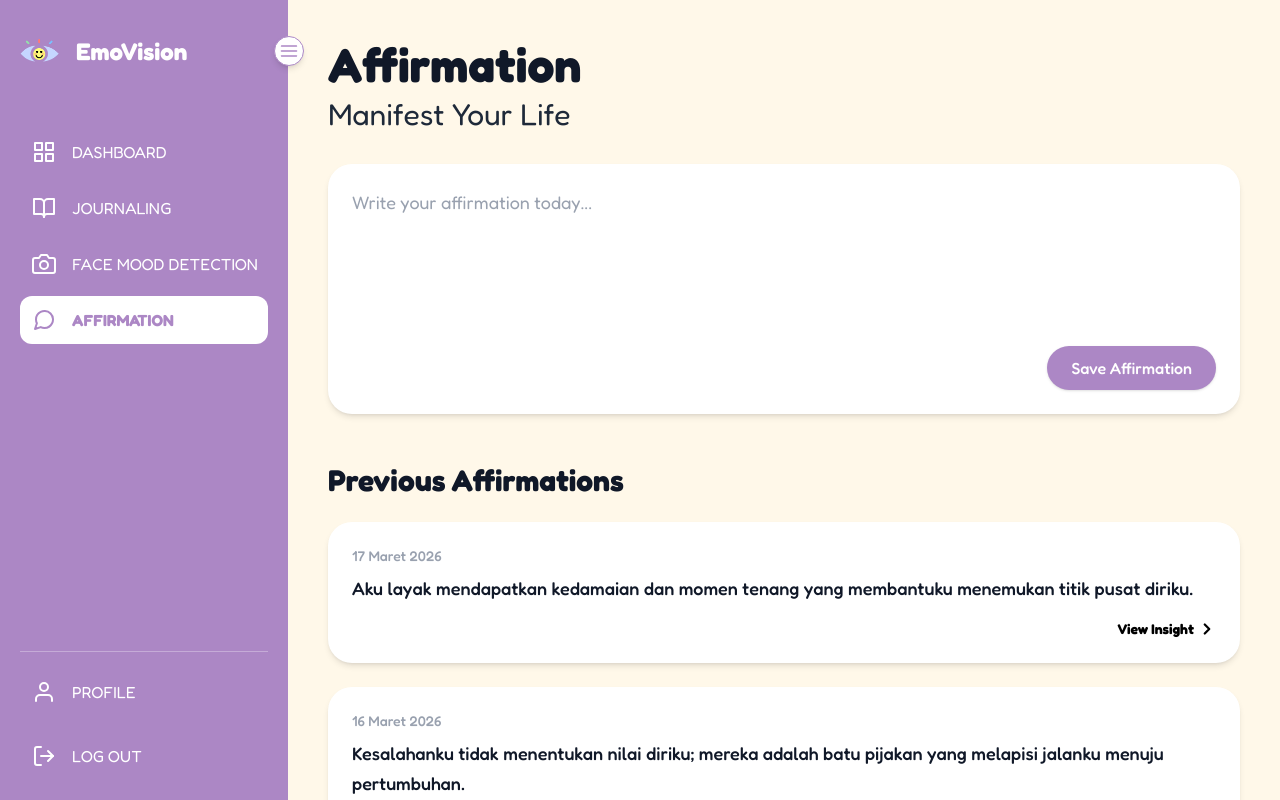
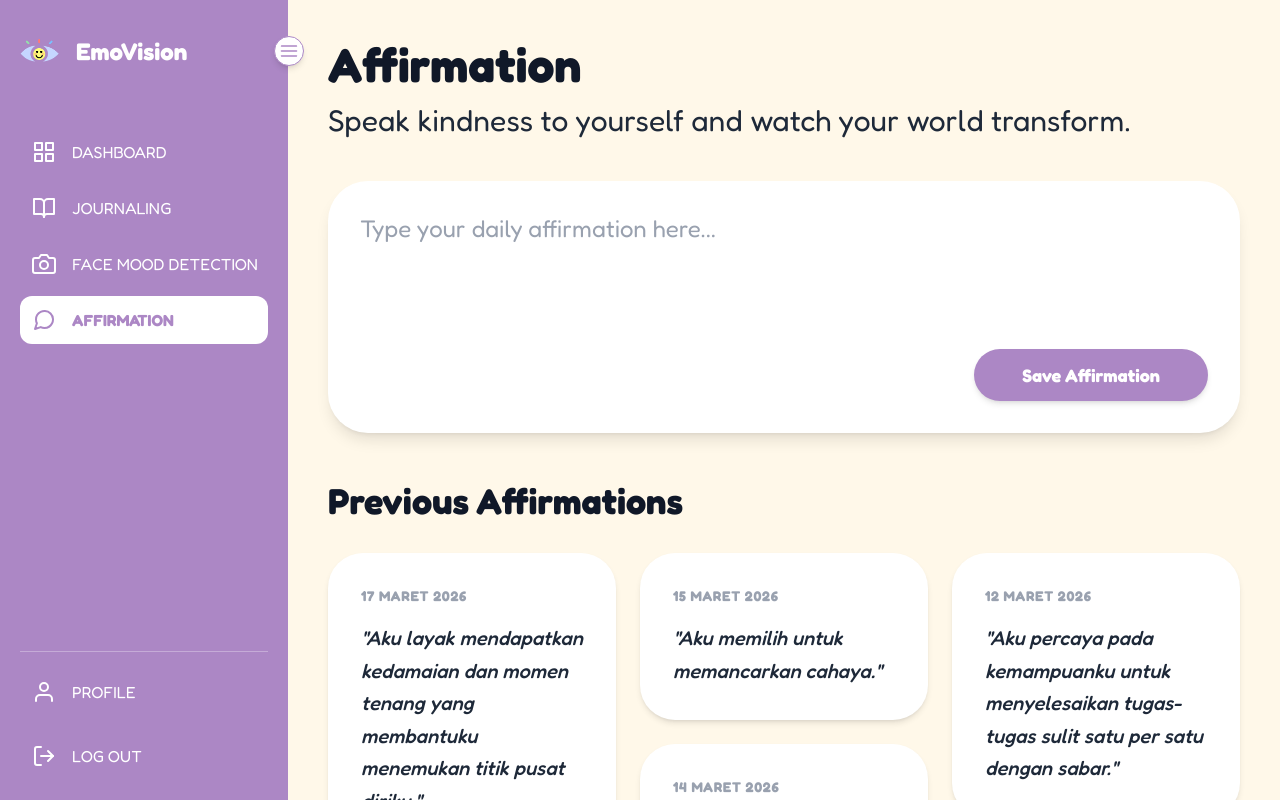
Before and after one commit to EmoVision-Capstone-Project/emovision-frontend, a React (Vite) app: page /affirmation in a window 1280 px wide. Built offline with nearby package versions, Linux system fonts and the light colour scheme.

Commit message:
update page affirmation

```diff
--- a/src/pages/Affirmation.jsx
+++ b/src/pages/Affirmation.jsx
@@ -1,5 +1,4 @@
 import React, { useState } from "react";
-import { FiChevronRight } from "react-icons/fi";
 import Sidebar from "../components/Sidebar";
 import Footer from "../components/Footer";
 
@@ -10,11 +9,23 @@ const previousAffirmations = [
   },
   {
     date: "16 Maret 2026",
-    text: "Kesalahanku tidak menentukan nilai diriku; mereka adalah batu pijakan yang melapisi jalanku menuju pertumbuhan.",
+    text: "Kesalahanku tidak menentukan nilai diriku; mereka adalah batu pijakan yang melapisi jalanku menuju pertumbuhan. Aku belajar bahwa setiap tantangan adalah bagian dari proses menjadi lebih baik.",
   },
   {
     date: "15 Maret 2026",
-    text: "Aku memilih untuk memancarkan energi, gairah, dan cahaya kepada setiap orang yang kutemui.",
+    text: "Aku memilih untuk memancarkan cahaya.",
+  },
+  {
+    date: "14 Maret 2026",
+    text: "Hari ini aku bersyukur atas kesehatan dan kesempatan untuk belajar hal-hal baru di kampus bersama teman-teman.",
+  },
+  {
+    date: "13 Maret 2026",
+    text: "Semesta mendukungku.",
+  },
+  {
+    date: "12 Maret 2026",
+    text: "Aku percaya pada kemampuanku untuk menyelesaikan tugas-tugas sulit satu per satu dengan sabar.",
   },
 ];
 
@@ -26,6 +37,22 @@ export default function Affirmation() {
     setCurrentAffirmation("");
   };
 
+  // Fungsi untuk mengatur tinggi textarea secara otomatis saat mengetik
+  const handleInput = (e) => {
+    const element = e.target;
+    setCurrentAffirmation(element.value);
+
+    // Reset tinggi dulu agar scrollHeight terbaca akurat
+    element.style.height = "auto";
+    // Set tinggi sesuai dengan tinggi konten (Auto-resize)
+    element.style.height = `${element.scrollHeight}px`;
+  };
+
+  // Logika pengurutan: Mengurutkan dari tanggal terbaru ke terlama
+  const sortedAffirmations = [...previousAffirmations].sort((a, b) => {
+    return new Date(b.date) - new Date(a.date);
+  });
+
   return (
     <div className="flex h-screen bg-emo-bg font-fredoka overflow-hidden">
       <Sidebar />
@@ -33,50 +60,50 @@ export default function Affirmation() {
       <div className="flex-1 overflow-y-auto">
         <div className="p-10 max-w-6xl mx-auto min-h-screen">
 
-          <div className="mb-8">
-            <h1 className="text-5xl font-bold text-gray-900 mb-2">Affirmation</h1>
-            <p className="text-3xl text-gray-800">Manifest Your Life</p>
+          {/* HEADER */}
+          <div className="mb-10">
+            <h1 className="text-5xl font-bold text-gray-900 mb-3">Affirmation</h1>
+            <p className="text-3xl text-gray-800 leading-snug">
+              Speak kindness to yourself and watch your world transform.
+            </p>
           </div>
 
-          <div className="bg-white p-6 rounded-3xl shadow-md flex flex-col mb-12 relative min-h-[250px]">
+          {/* INPUT AREA DENGAN AUTO-RESIZE */}
+          <div className="bg-white p-8 rounded-[40px] shadow-lg flex flex-col mb-12">
             <textarea
-              className="w-full flex-1 resize-none outline-none text-lg text-gray-700 placeholder-gray-400 bg-transparent pb-16"
-              placeholder="Write your affirmation today..."
+              className="w-full resize-none outline-none text-2xl text-gray-700 placeholder-gray-400 bg-transparent overflow-hidden min-h-[120px]"
+              placeholder="Type your daily affirmation here..."
               value={currentAffirmation}
-              onChange={(e) => setCurrentAffirmation(e.target.value)}
+              onInput={handleInput}
+              rows={1}
             />
-            <div className="absolute bottom-6 right-6">
+            <div className="flex justify-end mt-4">
               <button
                 onClick={handleSave}
-                className="bg-[#AC87C5] hover:bg-[#9b75b3] text-white px-6 py-2.5 rounded-full font-medium transition-colors shadow-sm"
+                className="bg-[#AC87C5] hover:bg-[#9b75b3] text-white px-12 py-3 rounded-full font-bold text-lg transition-all shadow-md active:scale-95"
               >
                 Save Affirmation
               </button>
             </div>
           </div>
 
-          <div className="mb-12">
-            <h2 className="text-3xl font-bold mb-6 text-gray-900">Previous Affirmations</h2>
+          {/* PREVIOUS AFFIRMATIONS (MASONRY LAYOUT) */}
+          <div className="mb-20">
+            <h2 className="text-4xl font-bold text-gray-900 mb-8">Previous Affirmations</h2>
 
-            <div className="flex flex-col gap-6">
-              {previousAffirmations.map((item, index) => (
-                <div key={index} className="bg-white p-6 rounded-3xl shadow-md flex flex-col">
-                  <span className="text-gray-400 font-medium text-sm mb-2">
+            {/* Menggunakan columns-3 untuk efek Masonry (Google Keep Style) */}
+            <div className="columns-1 md:columns-2 lg:columns-3 gap-6 space-y-6">
+              {sortedAffirmations.map((item, index) => (
+                <div
+                  key={index}
+                  className="break-inside-avoid bg-white p-8 rounded-[35px] shadow-md flex flex-col border border-transparent hover:border-[#AC87C5]/20 transition-all"
+                >
+                  <span className="text-gray-400 font-bold text-sm mb-4 uppercase tracking-wider">
                     {item.date}
                   </span>
-                  <p className="text-gray-900 font-medium text-lg leading-relaxed mb-4">
-                    {item.text}
+                  <p className="text-gray-800 font-medium text-xl italic leading-relaxed">
+                    "{item.text}"
                   </p>
-                  <div className="flex justify-end mt-auto">
-                    <button className="text-black font-bold text-sm flex items-center hover:text-gray-600 transition-colors group">
-                      View Insight
-                      <FiChevronRight
-                        size={18}
-                        strokeWidth={3}
-                        className="ml-1 group-hover:translate-x-1 transition-transform"
-                      />
-                    </button>
-                  </div>
                 </div>
               ))}
             </div>
--- a/src/pages/FaceEmotionDetection.jsx
+++ b/src/pages/FaceEmotionDetection.jsx
@@ -3,8 +3,6 @@ import Webcam from "react-webcam";
 import { FiCamera } from "react-icons/fi";
 import Sidebar from "../components/Sidebar";
 import Footer from "../components/Footer";
-
-// IMPORT ASET GAMBAR EMOSI
 import happyImg from "../assets/happy.png";
 import angryImg from "../assets/angry.png";
 import fearImg from "../assets/fear.png";
@@ -32,7 +30,6 @@ export default function FaceEmotionDetection() {
   const webcamRef = useRef(null);
   const [primaryEmotion, setPrimaryEmotion] = useState("Angry");
 
-  // Pemetaan mood ke gambar
   const moodImages = {
     Happy: happyImg,
     Angry: angryImg,
@@ -65,7 +62,6 @@ export default function FaceEmotionDetection() {
 
           <div className="flex flex-col lg:flex-row gap-10 items-start">
 
-            {/* AREA KAMERA */}
             <div className="flex-1 flex flex-col items-center w-full">
               <div className="w-full h-[400px] bg-black rounded-[32px] relative overflow-hidden mb-6 shadow-md">
                 <Webcam
@@ -73,7 +69,7 @@ export default function FaceEmotionDetection() {
                   ref={webcamRef}
                   screenshotFormat="image/jpeg"
                   className="w-full h-full object-cover"
-                  mirrored={true} // PERBAIKAN: Mirror dimatikan
+                  mirrored={true}
                 />
               </div>
 
@@ -85,11 +81,9 @@ export default function FaceEmotionDetection() {
               </button>
             </div>
 
-            {/* AREA HASIL SCAN & RINGKASAN AI */}
             <div className="w-full lg:w-[450px] bg-white p-8 rounded-[32px] shadow-lg">
 
               <div className="flex items-center gap-4 mb-5">
-                {/* REVISI: Mengganti emoji dengan gambar aset */}
                 <div className="w-20 h-20 flex-shrink-0">
                   <img
                     src={moodImages[primaryEmotion]}
@@ -107,7 +101,6 @@ export default function FaceEmotionDetection() {
                 </div>
               </div>
 
-              {/* RINGKASAN AI (Kembali dimunculkan) */}
               <p className="text-[14px] text-gray-700 leading-relaxed mb-8 font-medium">
                 The webcam feature identifies “{primaryEmotion}” as the dominant emotion with a high degree of confidence, as indicated by forehead wrinkles or pursed lips during live detection.
               </p>
```
Also changed, not shown: src/pages/Journaling.jsx (+1 -9 lines).
